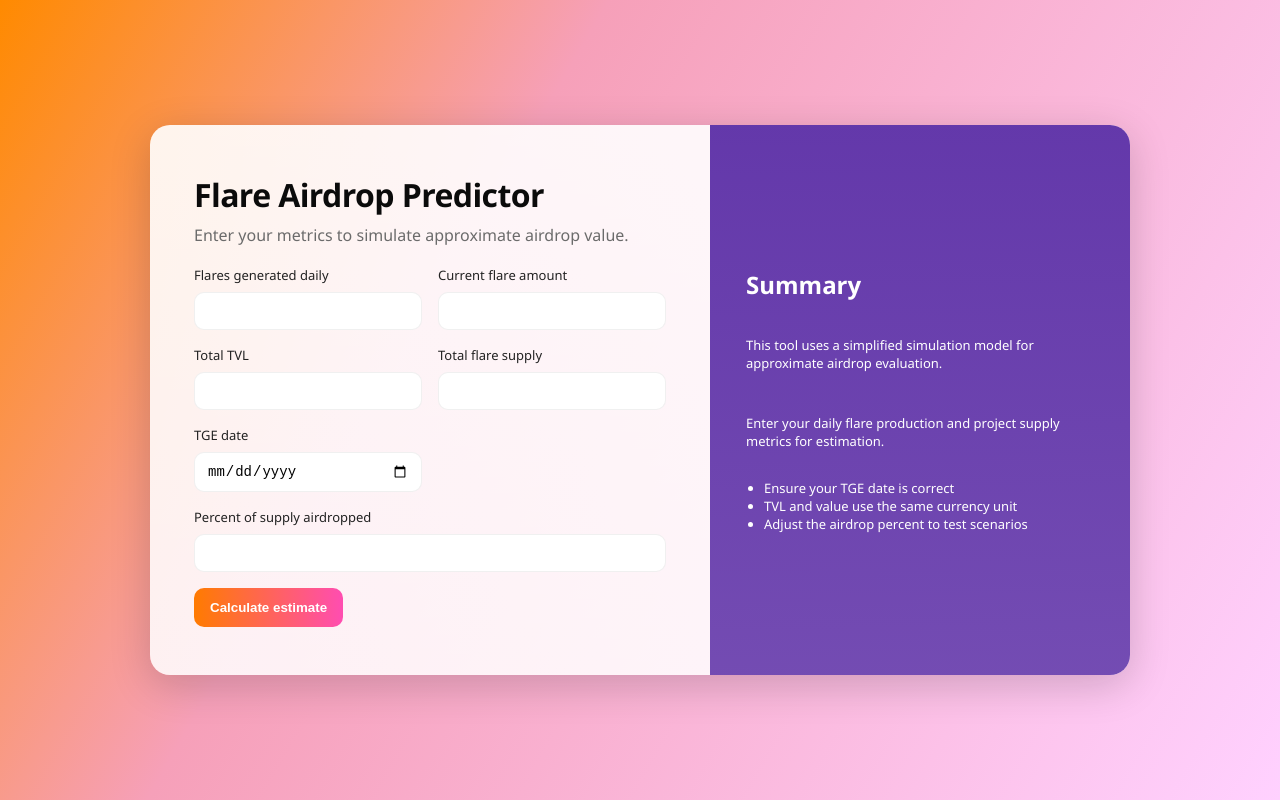
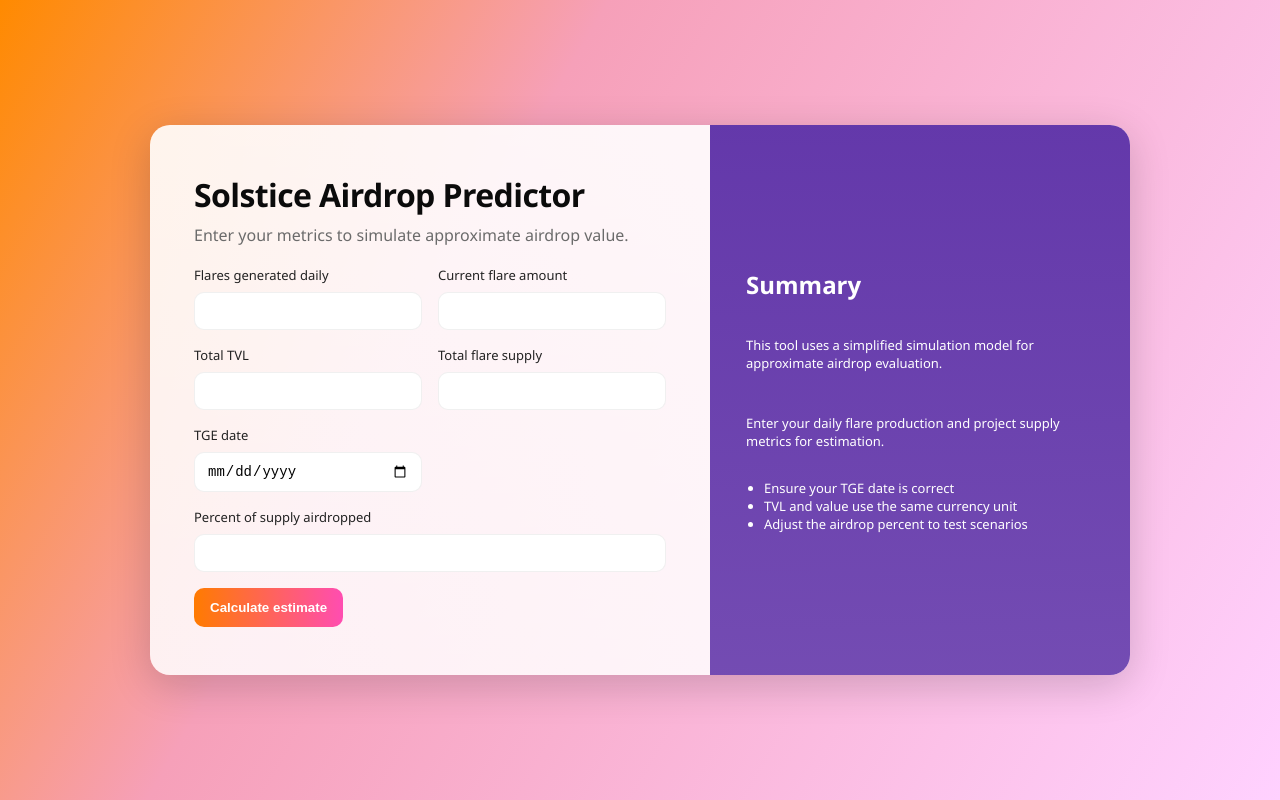
Before and after one commit to Samuel-Rath/solstice-flare-prediction, a plain HTML site: page solstice.html in a window 1280 px wide. Drawn offline with Linux system fonts and the light colour scheme.

Commit message:
fixed header title as well

```diff
--- a/solstice.html
+++ b/solstice.html
@@ -39,7 +39,7 @@
 <body>
 <div class="container">
   <div class="left">
-    <h1>Flare Airdrop Predictor</h1>
+    <h1>Solstice Airdrop Predictor</h1>
     <p class="lead">Enter your metrics to simulate approximate airdrop value.</p>
     <form id="predictorForm">
       <div>
```
